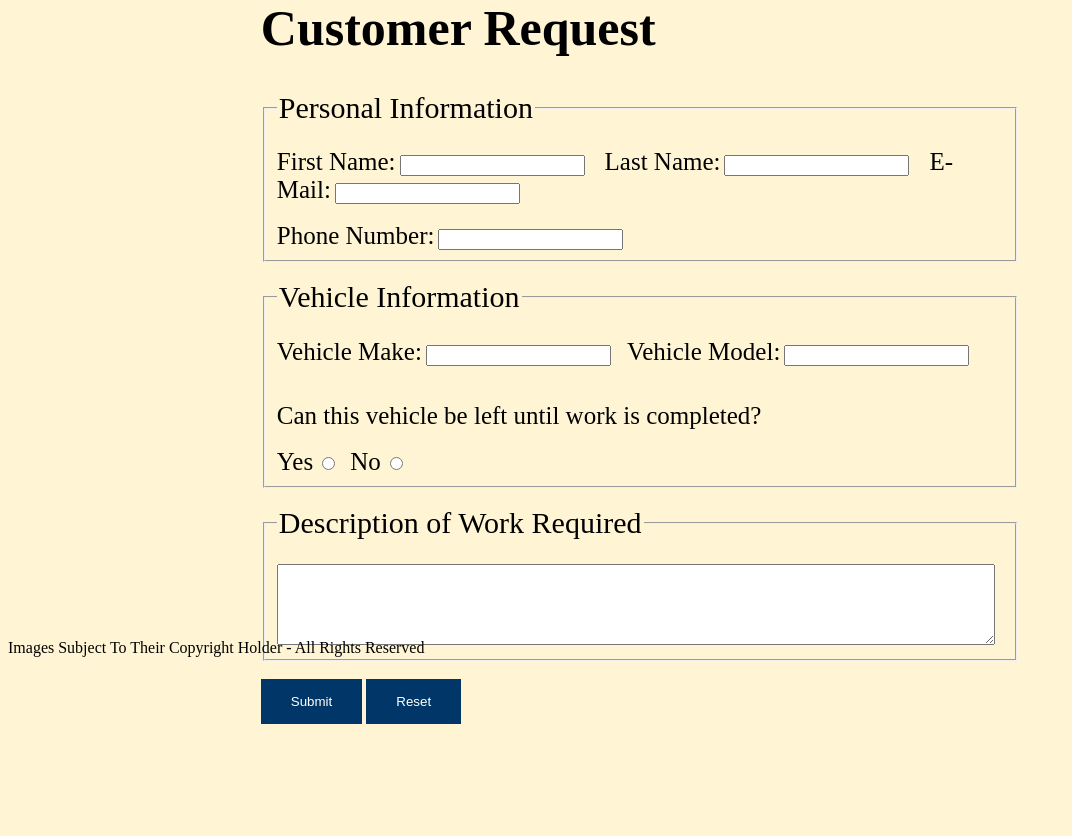
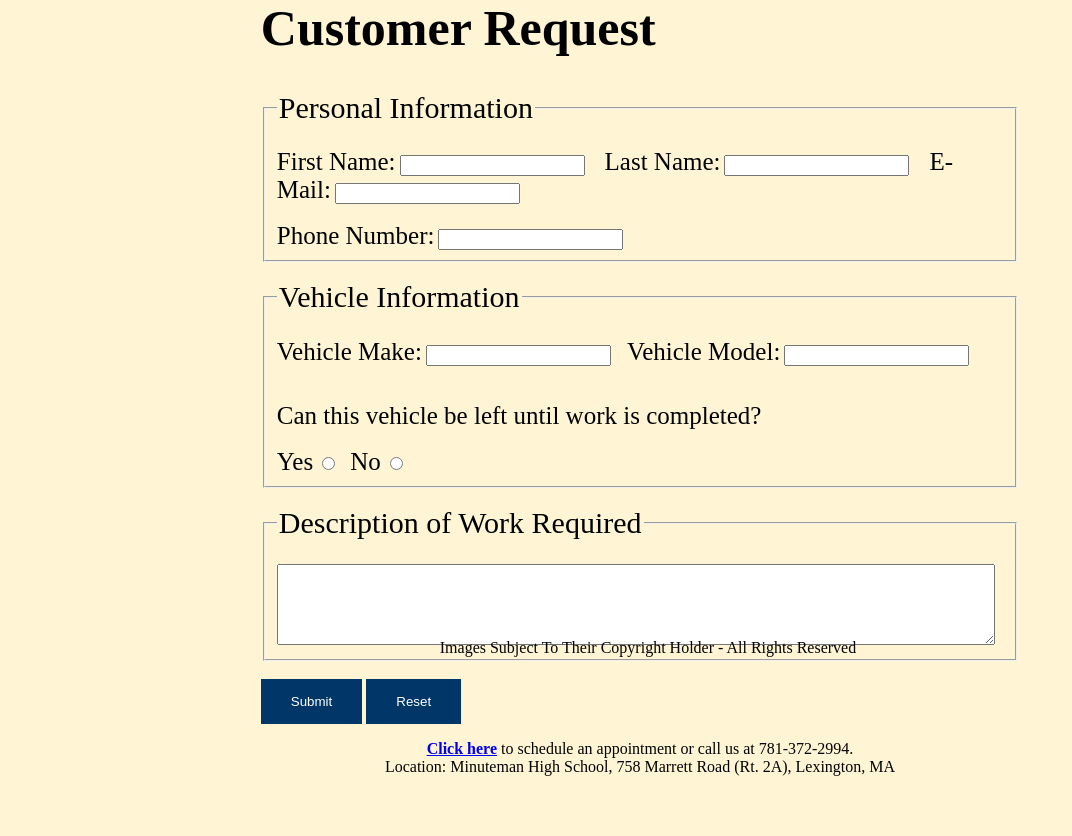
Before and after one commit to BigTandy/mmauto, a PHP site: page /request.html in a window 1280 px wide. Shown: the part 127-963 px from the top of the page, without its empty margins (0-1072 px from the left). Before the commit the page ends 851 px from the top, so only its background shows below. Run offline with PHP 8.4, Linux system fonts and the light colour scheme.

Commit message:
vgzsth
thhf

```diff
--- a/front_end/index.html
+++ b/front_end/index.html
@@ -17,7 +17,7 @@
 
 	<div id="refuse">
 		<h1>Minuteman Automotive Shop</h1>
-		<h3>We reserve the right to refuse service</h3>
+		<h3>We reserve the right to decline service</h3>
 	</div>
 
 	<a href="request.html" id="service">Request Service</a>
--- a/front_end/main.css
+++ b/front_end/main.css
@@ -17,6 +17,7 @@ li a {
 	padding: 20px 20px;
 	text-decoration: none;
 	font-size: 20px;
+	cursor: pointer;
 }
 
 li a:hover {
@@ -105,3 +106,6 @@ h1 {
 	cursor: pointer;
 	float: right;
 }
+p {
+	text-align: center;
+}
--- a/front_end/request.html
+++ b/front_end/request.html
@@ -60,6 +60,11 @@
 <input type="submit" value="Submit">
 <input type="Reset" value="Reset">
 </form>
+	<a href="mailto:Automotive@minuteman.org">
+	<p><strong>Click here</strong></a> to schedule an appointment or call us at 781-372-2994.
+<br>
+	Location: Minuteman High School, 758 Marrett Road (Rt. 2A), Lexington, MA</p>
+<br><br>
 	<div class="footer">
 		<p>Images Subject To Their Copyright Holder - All Rights Reserved</p>
 	</div>
```
